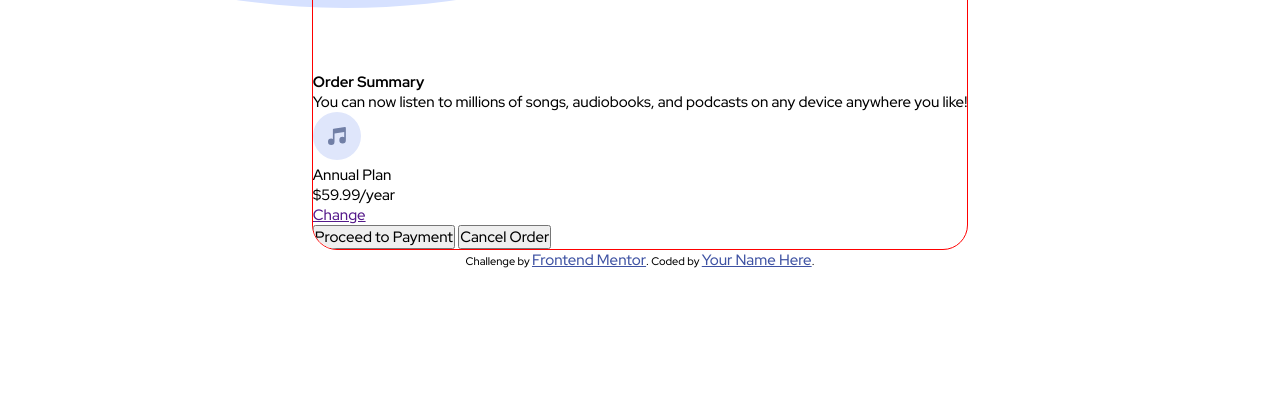
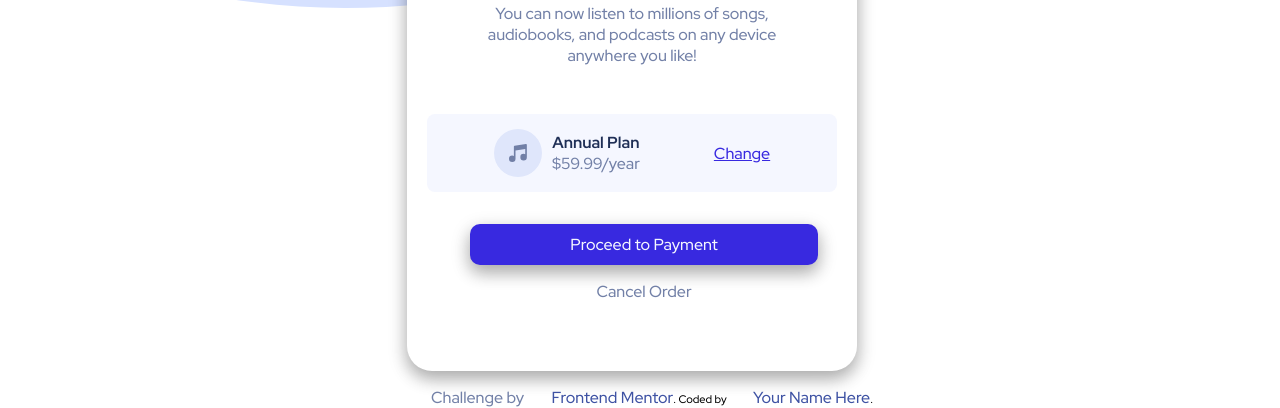
Before and after one commit to warunyupa/order-summary-component-main, a plain HTML site: page index.html in a window 1280 px wide. Shown: the part 429-837 px from the top of the page. Before the commit the page ends 800 px from the top, so only its background shows below. Drawn offline with Linux system fonts and the light colour scheme.

Commit message:
final work

```diff
--- a/css/main.css
+++ b/css/main.css
@@ -14,27 +14,28 @@
     margin: 0;
     padding: 0;
     box-sizing: border-box;
-    font-size: 15px;
+    font-size: 16px;
     font-family: 'Red Hat Display', sans-serif;
  }
 
  body{
     background-image: url('/images/pattern-background-desktop.svg');
-    background-blend-mode: hard-light;
-    background-size: 1440px;
     background-repeat: no-repeat;
     display: grid;
-
     justify-content: center;
     align-items: center;
  }
 
  .form{
+   background-color: white;
+   width: 450px;
    margin-top: 100px;
-   border: 1px solid red;
+   /* border: 1px solid red; */
    border-radius: 25px;
    display: grid;
    overflow: hidden;
+   align-items: center;
+   box-shadow: 0 8px 16px 0 rgba(0,0,0,0.2), 0 6px 20px 0 rgba(0,0,0,0.19);
  }
 
  .form-top img{
@@ -42,5 +43,94 @@
  }
 
  .form-bottom{
-   margin-top: 5rem;
+  text-align: center;
+  padding: 0 20px 0 20px;
  }
+
+ h1{
+  margin-top: 2rem;
+  font-weight: bold;
+  font-size: 2rem;
+ }
+
+p{
+  margin-top: 2rem;
+  color: var(--Desatblue);
+  padding-left: 50px;
+  padding-right: 50px;
+ }
+
+ .summary-plan{
+  margin-top: 3rem;
+  display: flex;
+  justify-content: center;
+  align-items: center;
+  background-color: var(--VPaleblue);
+  border-radius: 8px;
+  padding: 15px 0 15px 0;
+ }
+
+ .summary-plan p{
+  margin-top:0;
+  margin-left: -2.5rem;
+ }
+
+ span{
+  display: block;
+  font-weight: bold;
+  color: var(--Darkblue);
+ }
+
+ a{
+  margin-left: 1.5rem;
+  text-decoration: none;
+ }
+
+ #change{
+  text-decoration: underline;
+  color: var(--Brightblue);
+ }
+
+ .btn{
+  margin-top: 2rem;
+  margin-bottom: 2rem;
+  display: grid;
+  justify-content: center;
+  align-items: center;
+ }
+
+ #proceed{
+  background-color: var(--Brightblue);
+  border-radius: 10px;
+  border: none;
+  padding: 10px 100px 10px 100px;
+  color: var(--VPaleblue);
+  box-shadow: 0 8px 16px 0 rgba(0,0,0,0.2), 0 6px 20px 0 rgba(0,0,0,0.19);
+ }
+
+ #cancel{
+  margin-top: 1rem;
+  background: none;
+  border:none;
+  color: var(--Desatblue);
+ }
+
+#change:hover{
+  color: hsl(245, 84%, 60%);
+}
+#proceed:hover{
+  background-color: hsl(245, 84%, 60%);
+}
+
+#cancel:hover{
+  color: var(--Darkblue);
+}
+
+/*setting for media version*/
+
+@media only screen and (max-width:960px) {
+  .form{
+    width: 375px;
+    height: auto;
+  }
+}
--- a/index.html
+++ b/index.html
@@ -25,19 +25,22 @@
 
     <div class= "form-bottom">
       <h1>Order Summary</h1>
-      <p>
+      <p id="description">
         You can now listen to millions of songs, audiobooks, and podcasts on any
         device anywhere you like!
       </p>
-      <div class="plan">
-        <img src="/images/icon-music.svg" alt="icon-music">
-        <p id="account">Annual Plan</p>
-        <p id="price">$59.99/year</p>
-        <a href=""">Change</a>
+
+      <div class="summary-plan">
+          <img src="/images/icon-music.svg" alt="icon-music">
+          <p><span>Annual Plan</span>
+                   $59.99/year
+          </p>
+        <a href="" id="change">Change</a>
       </div>
-      <div class="button">
-        <button id="proceed">Proceed to Payment</button>
-        <button id="cancel">Cancel Order</button>
+
+      <div class="btn">
+        <a href="" id="proceed">Proceed to Payment</button>
+        <a href="" id="cancel">Cancel Order</button>
       </div>
     </div>
 
```
